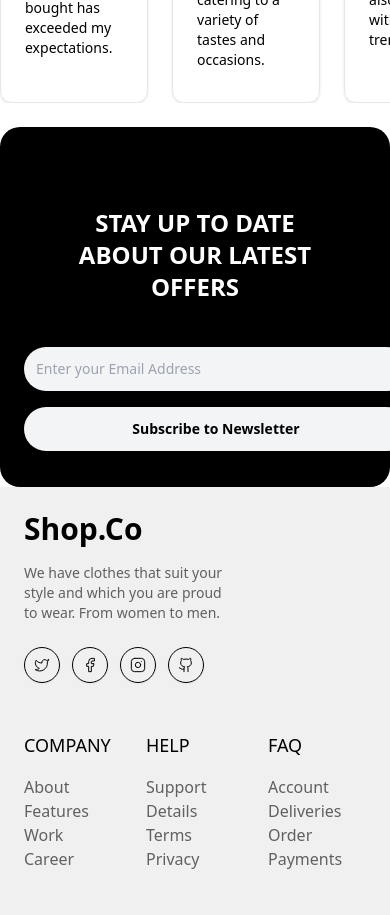
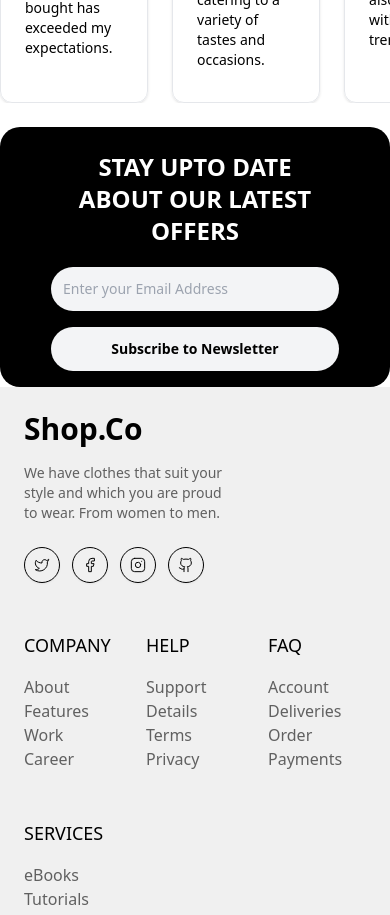
Before and after one commit to Hafsasiddiqui27/ecommerce-web, a Next.js app: page / in a window 390 px wide. Shown: the part 7280-8195 px from the top of the page. Built offline with nearby package versions, Linux system fonts and the light colour scheme.

Commit message:
update footer

```diff
--- a/src/components/layout/Footer.tsx
+++ b/src/components/layout/Footer.tsx
@@ -16,20 +16,20 @@ const Footer = () => {
 
     <footer className="mt-6 overflow-x-hidden">
     {/* Top Section */}
-    <div className="w-full gap-x-20 grid grid-cols-1 md:grid-cols-2 py-9 px-6 md:py-4 md:px-16 mx-auto bg-black rounded-[20px] overflow-hidden">
+    <div className="w-full gap-x-20 grid grid-cols-1 md:grid-cols-2  px-6 py-4 md:px-16 mx-auto bg-black rounded-[20px] overflow-hidden">
       <div>
-        <h2 className="text-white text-2xl md:text-4xl font-bold px-8 py-11 text-center md:text-left">
-          STAY UP TO DATE ABOUT OUR LATEST OFFERS
+        <h2 className="text-white text-2xl md:text-4xl font-bold px-8 py-2 mb-3 text-center md:text-left">
+          STAY UPTO DATE ABOUT OUR LATEST OFFERS
         </h2>
       </div>
       <div className="flex items-center justify-center md:justify-start">
-        <div className="flex flex-col w-full max-w-[349px] mx-auto md:mx-0">
+        <div className="flex flex-col items-center w-full max-w-[349px] mx-auto md:mx-0">
           <input
             type="text"
             placeholder="Enter your Email Address"
-            className="p-3 rounded-full w-96 bg-gray-100 mb-4 text-sm outline-none"
+            className="p-3 rounded-full w-72 md:w-96 bg-gray-100 mb-4 text-sm outline-none"
           />
-          <Button className="text-black hover:bg-slate-100 bg-gray-100 h-11 p-3 rounded-full font-semibold w-96 text-center">
+          <Button className="text-black hover:bg-slate-100 bg-gray-100 h-11 p-3 rounded-full font-semibold w-72 md:w-96 text-center">
             Subscribe to Newsletter
           </Button>
         </div>
```
